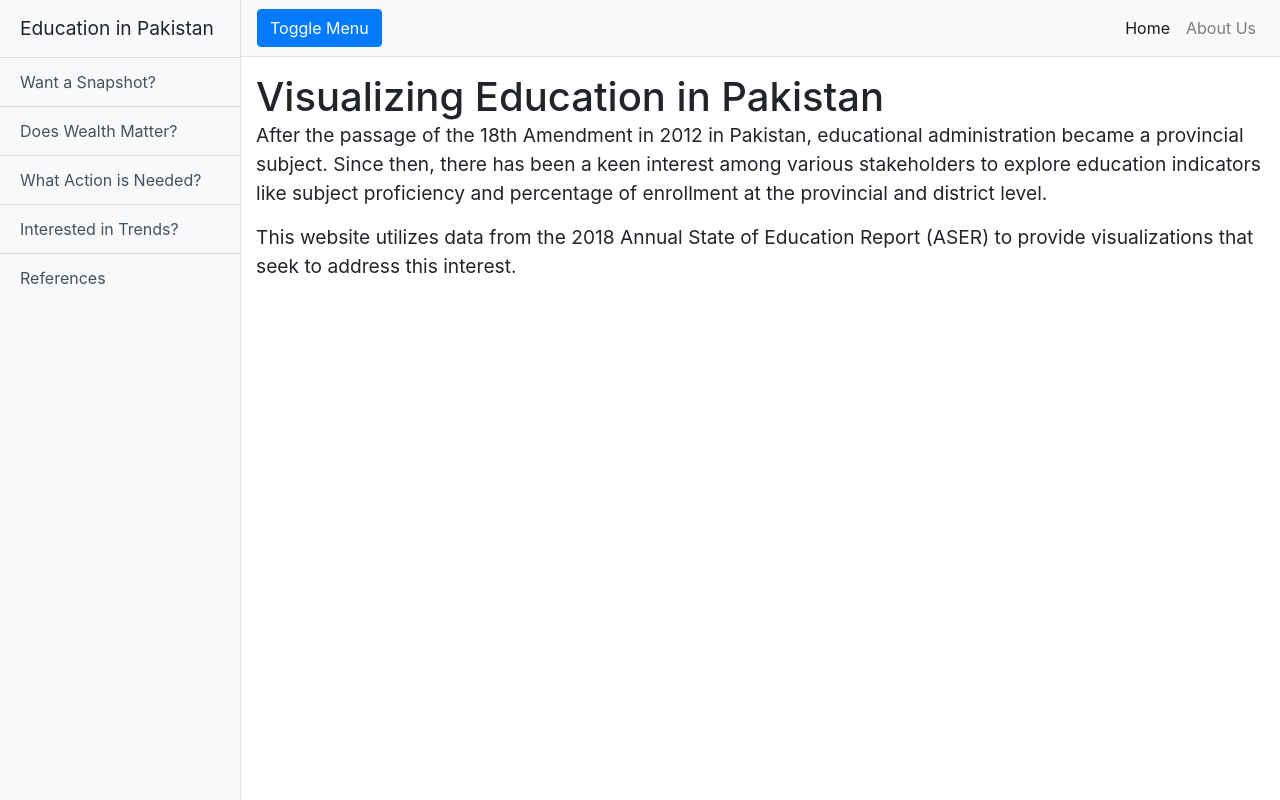
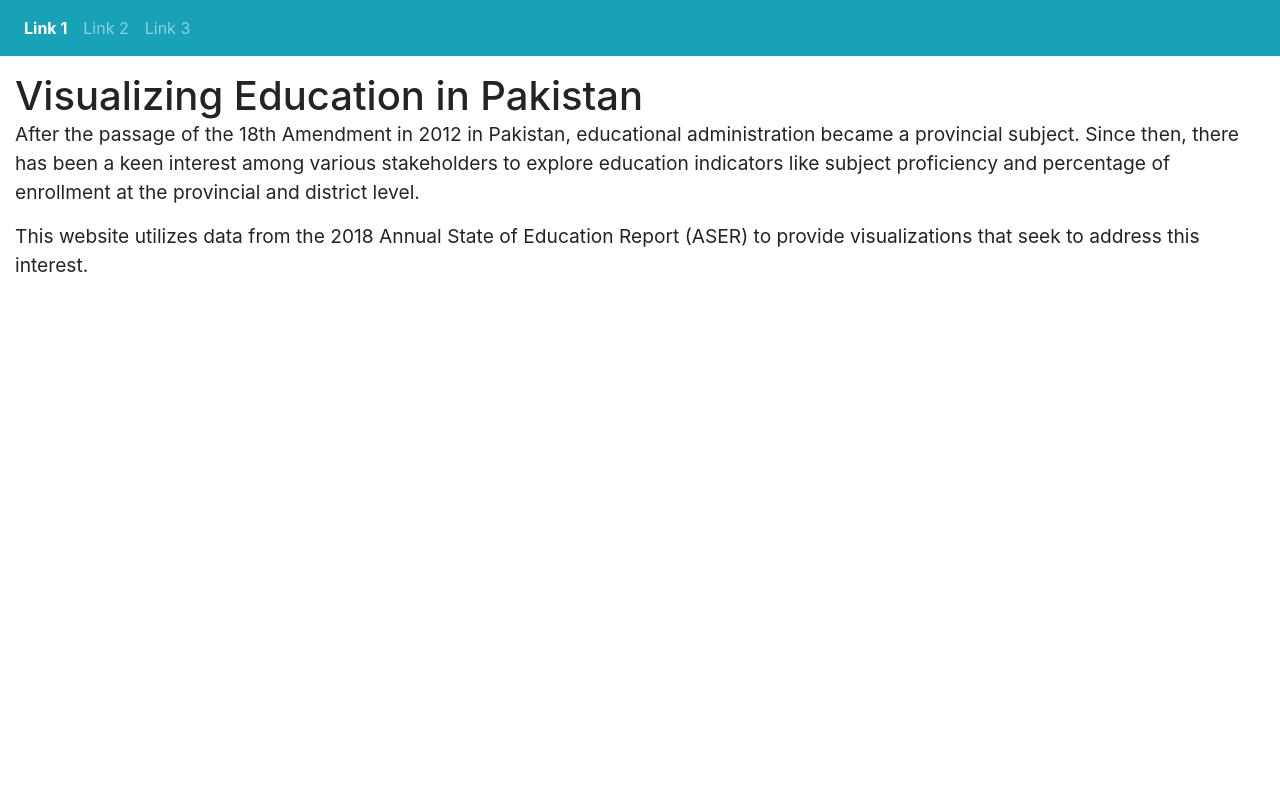
Before and after one commit to rhashimo/a3-education, a plain HTML site: page index.html in a window 1280 px wide. Drawn offline with Linux system fonts and the light colour scheme.

Commit message:
delete sidebars from index.html and trend.html

```diff
--- a/index.html
+++ b/index.html
@@ -22,40 +22,41 @@
 
   <div class="d-flex" id="wrapper">
 
-    <!-- Sidebar -->
-    <div class="bg-light border-right" id="sidebar-wrapper">
-      <div class="sidebar-heading"> Education in Pakistan </div>
-      <div class="list-group list-group-flush">
-        <a href="snapshot.html" class="list-group-item list-group-item-action bg-light">Want a Snapshot?</a>
-        <a href="wealth.html" class="list-group-item list-group-item-action bg-light">Does Wealth Matter?</a>
-        <a href="action.html " class="list-group-item list-group-item-action bg-light">What Action is Needed?</a>
-        <a href="trend.html " class="list-group-item list-group-item-action bg-light">Interested in Trends?</a>
-        <a href="reference.html" class="list-group-item list-group-item-action bg-light">References</a>
-      </div>
-    </div>
-    <!-- /#sidebar-wrapper -->
-
     <!-- Page Content -->
     <div id="page-content-wrapper">
 
-      <nav class="navbar navbar-expand-lg navbar-light bg-light border-bottom">
+      <nav class="navbar navbar-expand-sm bg-info navbar-dark">
 
-        <button class="btn btn-primary" id="menu-toggle">Toggle Menu</button>
+        <!-- Links -->
+          <!-- Toggler/collapsibe Button -->
+          <button class="navbar-toggler" type="button" data-toggle="collapse" data-target="#collapsibleNavbar">
+            <span class="navbar-toggler-icon"></span>
+          </button>
 
-        <button class="navbar-toggler" type="button" data-toggle="collapse" data-target="#navbarSupportedContent" aria-controls="navbarSupportedContent" aria-expanded="false" aria-label="Toggle navigation">
-          <span class="navbar-toggler-icon"></span>
-        </button>
 
-        <div class="collapse navbar-collapse" id="navbarSupportedContent">
-          <ul class="navbar-nav ml-auto mt-2 mt-lg-0">
+        <div class="collapse navbar-collapse" id="collapsibleNavbar" id="test">
+          <ul class="navbar-nav mr-auto">
+            <li class="nav-item active">
+              <a class="nav-link" href="#"><strong> Link 1</strong></a>
+            </li>
+            <li class="nav-item">
+              <a class="nav-link" href="#">Link 2</a>
+            </li>
+            <li class="nav-item">
+              <a class="nav-link" href="#">Link 3</a>
+            </li>
+          </ul>
+
+<!--           <ul class="navbar-nav ml-auto mt-2 mt-lg-0">
             <li class="nav-item active">
               <a class="nav-link" href="index.html">Home <span class="sr-only">(current)</span></a>
             </li>
             <li class="nav-item">
               <a class="nav-link" href="aboutus.html">About Us</a>
             </li>
-          </ul>
+          </ul> -->
         </div>
+
       </nav>
 
       <div class="container-fluid">
```
Also changed, not shown: trend.html (+25 -10 lines).
